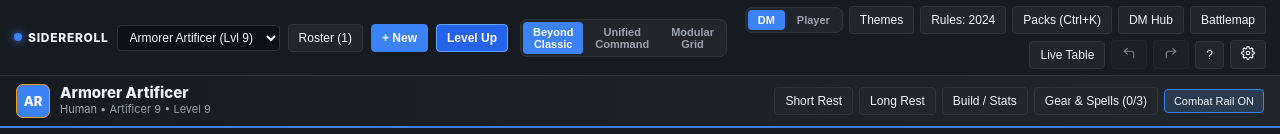
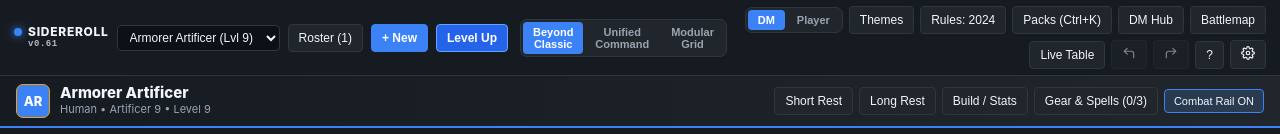
Before and after one commit to Solopass/dnd-forge, a React (Vite) app: page / in a window 1280 px wide. Shown: the top 134 px of the page. Built offline with nearby package versions, Linux system fonts and the light colour scheme.

Commit message:
feat: display APP_VERSION (v0.61) under Sidereroll brand badge and add version:bump script

```diff
--- a/package.json
+++ b/package.json
@@ -9,7 +9,8 @@
     "test": "vitest run",
     "content:validate": "bun run scripts/content-tool.ts validate",
     "content:convert": "bun run scripts/content-tool.ts convert",
-    "content:gui": "bun run scripts/content-gui.ts"
+    "content:gui": "bun run scripts/content-gui.ts",
+    "version:bump": "bun run scripts/bump-version.ts"
   },
   "dependencies": {
     "dexie": "^4.0.10",
--- a/src/App.tsx
+++ b/src/App.tsx
@@ -1,4 +1,5 @@
 import { lazy, Suspense, useEffect, useRef, useState } from 'react';
+import { APP_VERSION } from './version';
 import './styles/tokens.css';
 import './styles/layout.css';
 import { useSheetStore } from './state/useSheetStore';
@@ -746,9 +747,26 @@ export function App() {
     <div className={shellClass}>
       <header className="topbar">
         <div className="topbar-brand">
-          <span className="topbar-brand-badge">
-            <span className="topbar-brand-dot" aria-hidden="true" />
-            SIDEREROLL
+          <span
+            className="topbar-brand-badge"
+            style={{
+              display: 'inline-flex',
+              flexDirection: 'column',
+              alignItems: 'flex-start',
+              lineHeight: 1.05,
+              gap: 1,
+            }}
+          >
+            <span style={{ display: 'inline-flex', alignItems: 'center', gap: 6 }}>
+              <span className="topbar-brand-dot" aria-hidden="true" />
+              SIDEREROLL
+            </span>
+            <span
+              className="tabular"
+              style={{ fontSize: 9, opacity: 0.72, letterSpacing: '0.06em', paddingLeft: 14 }}
+            >
+              {APP_VERSION}
+            </span>
           </span>
           <select
             aria-label="Active character"
--- /dev/null
+++ b/src/version.ts
@@ -0,0 +1 @@
+export const APP_VERSION = 'v0.61';
```
Also changed, not shown: scripts/bump-version.ts (added, +27 -0 lines), 1 other file (tests, documents, lock files or other folders).
